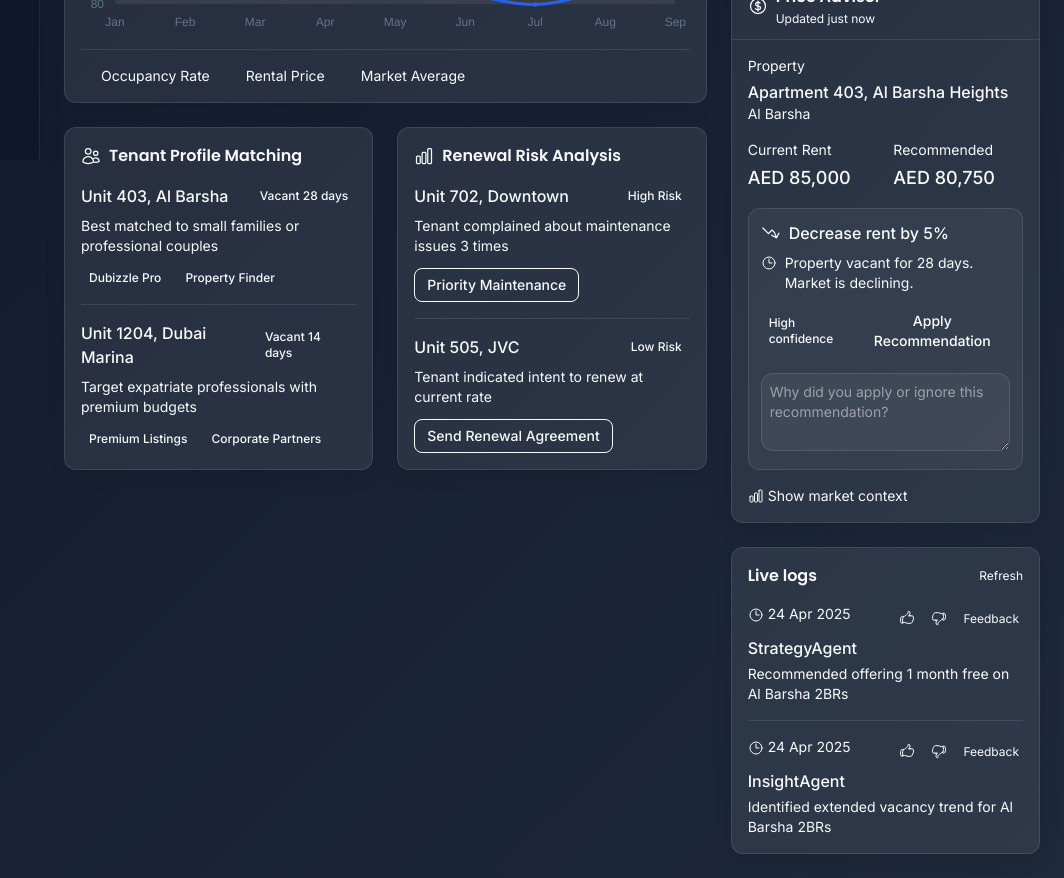
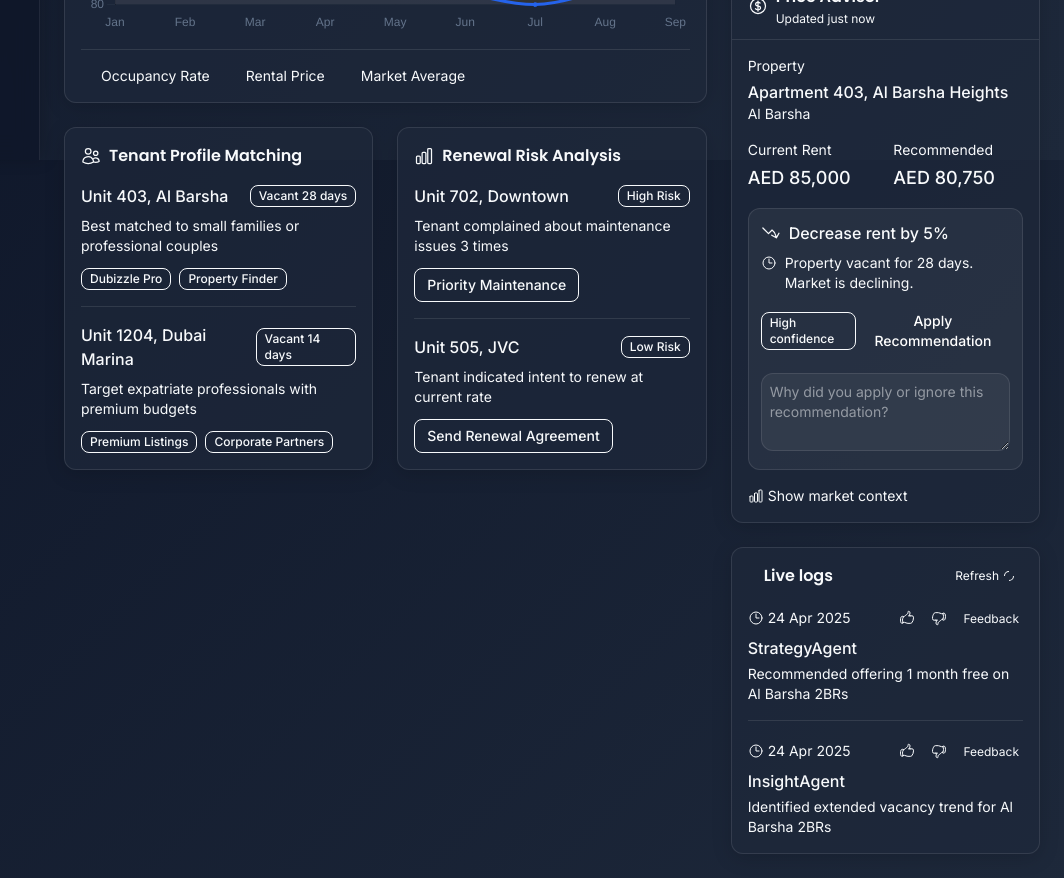
Before and after one commit to Masikarimi1/rental-ai, a React (Vite) app in the folder ui/: page / in a window 1280 px wide. Shown: the part 640-1518 px from the top of the page, without its empty margins (216-1280 px from the left). Built offline with nearby package versions, Linux system fonts and the light colour scheme; no server answers.

Commit message:
Update UI

```diff
--- a/ui/src/components/common/Badge.jsx
+++ b/ui/src/components/common/Badge.jsx
@@ -1,21 +1,25 @@
-// /gebral-Estate/ui/src/components/common/Badge.jsx
+// ui/src/components/common/Badge.jsx
 import React from 'react';
 
 const Badge = ({
   children,
-  variant = 'default', // 'default', 'success', 'warning', 'danger', 'info'
+  variant = 'default', // 'default', 'success', 'warning', 'danger', 'info', 'primary'
   size = 'md', // 'sm', 'md', 'lg'
   rounded = 'md', // 'sm', 'md', 'lg', 'full'
   className = '',
-  icon: Icon
+  icon: Icon,
+  onClick = null,
+  isInteractive = false,
+  pulse = false,
+  glow = false
 }) => {
   const variantClasses = {
-    default: 'bg-gray-dark/30 text-gray-light',
-    primary: 'bg-primary/20 text-primary-light',
-    success: 'bg-success/20 text-success',
-    warning: 'bg-warning/20 text-warning',
-    danger: 'bg-danger/20 text-danger',
-    info: 'bg-info/20 text-info',
+    default: 'bg-gray-dark/40 text-gray-light border border-gray-dark/60',
+    primary: 'bg-primary/20 text-primary-light border border-primary/30',
+    success: 'bg-success/20 text-success border border-success/30',
+    warning: 'bg-warning/20 text-warning border border-warning/30',
+    danger: 'bg-danger/20 text-danger border border-danger/30',
+    info: 'bg-info/20 text-info border border-info/30',
   };
 
   const sizeClasses = {
@@ -31,10 +35,37 @@ const Badge = ({
     full: 'rounded-full'
   };
 
+  const interactiveClasses = isInteractive || onClick
+    ? 'cursor-pointer transition-transform hover:scale-105 active:scale-95 hover:shadow-md'
+    : '';
+
+  const pulseClass = pulse ? 'animate-pulse' : '';
+  const glowClass = glow ? `shadow-${variant}-glow` : '';
+
   return (
-    <span className={`inline-flex items-center font-medium ${variantClasses[variant]} ${sizeClasses[size]} ${roundedClasses[rounded]} ${className}`}>
-      {Icon && <Icon className="w-3.5 h-3.5 mr-1" />}
+    <span
+      onClick={onClick}
+      className={`
+        inline-flex items-center font-medium
+        ${variantClasses[variant]}
+        ${sizeClasses[size]}
+        ${roundedClasses[rounded]}
+        ${interactiveClasses}
+        ${pulseClass}
+        ${glowClass}
+        transition-all duration-200
+        ${className}
+      `}
+      role={onClick ? 'button' : undefined}
+      tabIndex={onClick ? 0 : undefined}
+    >
+      {Icon && <Icon className={`w-3.5 h-3.5 mr-1 ${pulse ? 'animate-pulse' : ''}`} />}
       {children}
+
+      {/* Pulsing glow effect when badge has pulse={true} */}
+      {pulse && variant !== 'default' && (
+        <span className={`absolute inset-0 rounded-${rounded} bg-${variant === 'primary' ? 'primary' : variant}/10 animate-ping opacity-75`}></span>
+      )}
     </span>
   );
 };
--- a/ui/src/components/common/Button.jsx
+++ b/ui/src/components/common/Button.jsx
@@ -1,5 +1,5 @@
-// /gebral-Estate/ui/src/components/common/Button.jsx
-import React from 'react';
+// ui/src/components/common/Button.jsx
+import React, { useState } from 'react';
 
 const Button = ({
   children,
@@ -13,18 +13,24 @@ const Button = ({
   disabled = false,
   onClick,
   className = '',
-  type = 'button'
+  type = 'button',
+  activeState = false,
+  animationEffect = 'ripple' // 'ripple', 'scale', 'none'
 }) => {
+  const [isRippling, setIsRippling] = useState(false);
+  const [rippleX, setRippleX] = useState(0);
+  const [rippleY, setRippleY] = useState(0);
+
   const variantClasses = {
-    primary: 'bg-primary hover:bg-primary-dark text-white',
-    secondary: 'bg-secondary hover:bg-secondary-dark text-white',
-    success: 'bg-success hover:bg-success/90 text-white',
-    danger: 'bg-danger hover:bg-danger/90 text-white',
-    warning: 'bg-warning hover:bg-warning/90 text-white',
-    info: 'bg-info hover:bg-info/90 text-white',
-    ghost: 'bg-transparent hover:bg-white/10 text-gray-light hover:text-white',
-    outline: 'bg-transparent border border-gray-light hover:border-white text-gray-light hover:text-white',
-    glass: 'glass text-white hover:bg-white/10',
+    primary: 'bg-primary hover:bg-primary-dark text-white active:bg-primary-dark/90',
+    secondary: 'bg-secondary hover:bg-secondary-dark text-white active:bg-secondary-dark/90',
+    success: 'bg-success hover:bg-success/90 text-white active:bg-success/80',
+    danger: 'bg-danger hover:bg-danger/90 text-white active:bg-danger/80',
+    warning: 'bg-warning hover:bg-warning/90 text-white active:bg-warning/80',
+    info: 'bg-info hover:bg-info/90 text-white active:bg-info/80',
+    ghost: 'bg-transparent hover:bg-white/10 text-gray-light hover:text-white active:bg-white/15',
+    outline: 'bg-transparent border border-gray-light hover:border-white text-gray-light hover:text-white active:bg-white/5',
+    glass: 'glass text-white hover:bg-white/10 active:bg-white/15',
   };
 
   const sizeClasses = {
@@ -45,23 +51,65 @@ const Button = ({
 
   const widthClass = fullWidth ? 'w-full' : '';
   const disabledClass = disabled || isLoading ? 'opacity-60 cursor-not-allowed' : 'cursor-pointer';
+  const activeClass = activeState ? 'ring-2 ring-primary ring-opacity-50' : '';
+
+  // Animation classes
+  const animationClass = animationEffect === 'scale' ? 'transform transition-transform active:scale-95' : '';
+
+  const handleRipple = (e) => {
+    if (animationEffect !== 'ripple' || disabled || isLoading) return;
+
+    const button = e.currentTarget;
+    const buttonRect = button.getBoundingClientRect();
+
+    setRippleX(e.clientX - buttonRect.left);
+    setRippleY(e.clientY - buttonRect.top);
+
+    setIsRippling(true);
+
+    setTimeout(() => {
+      setIsRippling(false);
+    }, 600);
+  };
+
+  const handleClick = (e) => {
+    handleRipple(e);
+    if (onClick && !disabled && !isLoading) {
+      onClick(e);
+    }
+  };
 
   return (
     <button
       type={type}
       disabled={disabled || isLoading}
       className={`
-        inline-flex items-center justify-center font-medium transition-colors duration-200
-        focus:outline-none focus:ring-2 focus:ring-offset-2 focus:ring-primary focus:ring-opacity-50
+        relative overflow-hidden inline-flex items-center justify-center font-medium transition-colors duration-200
+        focus:outline-none ${activeClass}
         ${variantClasses[variant]}
         ${sizeClasses[size]}
         ${roundedClasses[rounded]}
         ${widthClass}
         ${disabledClass}
+        ${animationClass}
         ${className}
       `}
-      onClick={onClick}
+      onClick={handleClick}
     >
+      {isRippling && animationEffect === 'ripple' && (
+        <span
+          className="absolute bg-white/20 rounded-full animate-ripple"
+          style={{
+            left: rippleX,
+            top: rippleY,
+            width: '200%',
+            height: '200%',
+            marginLeft: '-100%',
+            marginTop: '-100%',
+          }}
+        />
+      )}
+
       {isLoading && (
         <svg className="animate-spin -ml-1 mr-2 h-4 w-4 text-current" xmlns="http://www.w3.org/2000/svg" fill="none" viewBox="0 0 24 24">
           <circle className="opacity-25" cx="12" cy="12" r="10" stroke="currentColor" strokeWidth="4"></circle>
--- a/ui/src/components/common/GlassCard.jsx
+++ b/ui/src/components/common/GlassCard.jsx
@@ -1,4 +1,4 @@
-// /gebral-Estate/ui/src/components/common/GlassCard.jsx
+// ui/src/components/common/GlassCard.jsx
 import React from 'react';
 
 const GlassCard = ({
@@ -6,9 +6,14 @@ const GlassCard = ({
   className = '',
   hoverable = false,
   onClick = null,
-  variant = 'default' // 'default', 'dark', 'light'
+  variant = 'default', // 'default', 'dark', 'light'
+  isInteractive = false,
+  isLoading = false,
+  headerContent = null,
+  footerContent = null,
+  animateEntry = false
 }) => {
-  const baseClasses = 'glass-card p-4 rounded-lg';
+  const baseClasses = 'glass-card p-4 rounded-lg relative overflow-hidden';
 
   const variantClasses = {
     default: '',
@@ -17,13 +22,44 @@ const GlassCard = ({
   };
 
   const hoverClasses = hoverable ? 'transform transition-all hover:-translate-y-1 hover:shadow-lg cursor-pointer' : '';
+  const interactiveClass = isInteractive ? 'interactive' : '';
+  const animateEntryClass = animateEntry ? 'animate-fade-in' : '';
 
   return (
     <div
-      className={`${baseClasses} ${variantClasses[variant]} ${hoverClasses} ${className}`}
+      className={`${baseClasses} ${variantClasses[variant]} ${hoverClasses} ${interactiveClass} ${animateEntryClass} ${className}`}
       onClick={onClick}
+      role={onClick ? 'button' : undefined}
+      tabIndex={onClick ? 0 : undefined}
     >
-      {children}
+      {/* Optional loading overlay */}
+      {isLoading && (
+        <div className="absolute inset-0 bg-dark-deeper/40 backdrop-blur-sm flex items-center justify-center z-10 rounded-lg">
+          <div className="flex flex-col items-center">
+            <div className="animate-spin rounded-full h-8 w-8 border-b-2 border-primary mb-2"></div>
+            <span className="text-sm text-gray-light">Loading...</span>
+          </div>
+        </div>
+      )}
+
+      {/* Optional header content */}
+      {headerContent && (
+        <div className="px-1 py-2 mb-3 border-b border-white/10">
+          {headerContent}
+        </div>
+      )}
+
+      {/* Main content */}
+      <div className={`${headerContent || footerContent ? 'px-1' : ''}`}>
+        {children}
+      </div>
+
+      {/* Optional footer content */}
+      {footerContent && (
+        <div className="px-1 py-2 mt-3 border-t border-white/10">
+          {footerContent}
+        </div>
+      )}
     </div>
   );
 };
--- a/ui/src/components/dashboard/LiveLogs.jsx
+++ b/ui/src/components/dashboard/LiveLogs.jsx
@@ -1,4 +1,4 @@
-// /gebral-Estate/ui/src/components/dashboard/LiveLogs.jsx
+// ui/src/components/dashboard/LiveLogs.jsx
 import React, { useState, useEffect } from 'react';
 import GlassCard from '../common/GlassCard';
 import Button from '../common/Button';
@@ -66,6 +66,19 @@ const LiveLogs = () => {
       // Find the log
       const log = logs.find((l) => l.id === logId);
       if (!log) return;
+
+      // Only allow changing feedback if different from current
+      if (log.feedback === type) {
+        // Toggle off if clicking the same feedback
+        setLogs(prevLogs =>
+          prevLogs.map(log =>
+            log.id === logId
+              ? { ...log, feedback: null }
+              : log
+          )
+        );
+        return;
+      }
 
       // Update UI immediately
       setLogs(prevLogs =>
@@ -135,27 +148,51 @@ const LiveLogs = () => {
   };
 
   return (
-    <GlassCard>
+    <GlassCard className="relative">
+      {/* Loading overlay */}
+      {isLoading && (
+        <div className="absolute inset-0 bg-dark-deeper/30 backdrop-blur-sm flex items-center justify-center rounded-lg z-10">
+          <div className="animate-spin rounded-full h-8 w-8 border-b-2 border-primary"></div>
+        </div>
+      )}
+
       <div className="flex items-center justify-between mb-4">
-        <h3 className="font-semibold">Live logs</h3>
+        <h3 className="font-semibold flex items-center">
+          <div className="relative mr-2">
+            <div className="w-2 h-2 bg-primary rounded-full absolute"></div>
+            <div className="w-2 h-2 bg-primary rounded-full animate-ping"></div>
+          </div>
+          Live logs
+        </h3>
 
-        {isLoading ? (
-          <div className="animate-pulse text-xs text-gray-light">Updating...</div>
-        ) : (
         <button
           onClick={fetchData}
-            className="text-xs text-gray-light hover:text-white"
+          className="text-xs text-gray-light hover:text-white transition-colors duration-200
+                     hover:bg-white/10 px-2 py-1 rounded flex items-center"
+          disabled={isLoading}
         >
-            Refresh
+          <span className="mr-1">Refresh</span>
+          <svg className={`w-3 h-3 ${isLoading ? 'animate-spin' : ''}`} viewBox="0 0 24 24">
+            <path fill="currentColor" d="M12 4V2A10 10 0 0 0 2 12h2a8 8 0 0 1 8-8Z" />
+            <path fill="currentColor" d="M12 20v2a10 10 0 0 0 10-10h-2a8 8 0 0 1-8 8Z" />
+          </svg>
         </button>
-        )}
       </div>
 
       <div className="space-y-4">
-        {logs.map((log, index) => (
-          <div key={log.id || index} className={index < logs.length - 1 ? "pb-4 border-b border-white/10" : ""}>
+        {logs.length === 0 ? (
+          <div className="text-center py-4 text-gray-light animate-pulse">
+            No logs available
+          </div>
+        ) : (
+          logs.map((log, index) => (
+            <div
+              key={log.id || index}
+              className={`${index < logs.length - 1 ? "pb-4 border-b border-white/10" : ""}
+                          transition-all duration-300 ${expandedFeedback === log.id ? 'bg-white/5 p-3 -mx-3 rounded-lg' : ''}`}
+            >
               <div className="text-sm text-gray-light mb-1 flex justify-between">
-              <div>
+                <div className="flex items-center">
                   <ClockIcon className="w-4 h-4 inline mr-1" />
                   {log.time}
                 </div>
@@ -163,26 +200,38 @@ const LiveLogs = () => {
                 {/* Thumbs up/down buttons */}
                 <div className="flex space-x-2">
                   <button
-                  className={`p-1 rounded hover:bg-white/10 ${log.feedback === 'up' ? 'text-success' : 'text-gray-light'}`}
+                    className={`p-1 rounded transition-all duration-200
+                                ${log.feedback === 'up'
+                                  ? 'text-success bg-success/10 feedback-btn liked'
+                                  : 'text-gray-light hover:bg-white/10 feedback-btn'}`}
                     onClick={() => handleFeedbackClick('up', log.id)}
                     type="button"
+                    aria-label="Like"
                   >
-                  <HandThumbUpIcon className="w-4 h-4" />
+                    <HandThumbUpIcon className={`w-4 h-4 transform transition-transform ${log.feedback === 'up' ? 'scale-110' : ''}`} />
                   </button>
                   <button
-                  className={`p-1 rounded hover:bg-white/10 ${log.feedback === 'down' ? 'text-danger' : 'text-gray-light'}`}
+                    className={`p-1 rounded transition-all duration-200
+                                ${log.feedback === 'down'
+                                  ? 'text-danger bg-danger/10 feedback-btn disliked'
+                                  : 'text-gray-light hover:bg-white/10 feedback-btn'}`}
                     onClick={() => handleFeedbackClick('down', log.id)}
                     type="button"
+                    aria-label="Dislike"
                   >
-                  <HandThumbDownIcon className="w-4 h-4" />
+                    <HandThumbDownIcon className={`w-4 h-4 transform transition-transform ${log.feedback === 'down' ? 'scale-110' : ''}`} />
                   </button>
                   <button
-                  className="p-1 rounded hover:bg-white/10 text-gray-light"
+                    className={`p-1 rounded transition-all duration-200
+                                ${expandedFeedback === log.id
+                                  ? 'text-primary bg-primary/10 feedback-btn active'
+                                  : 'text-gray-light hover:bg-white/10 feedback-btn'}`}
                     onClick={() => toggleFeedbackInput(log.id)}
                     type="button"
+                    aria-label={expandedFeedback === log.id ? "Close feedback" : "Add feedback"}
                   >
                     {expandedFeedback === log.id ? (
-                    <XMarkIcon className="w-4 h-4" />
+                      <XMarkIcon className="w-4 h-4 animate-scale" />
                     ) : (
                       <span className="text-xs">Feedback</span>
                     )}
@@ -193,31 +242,28 @@ const LiveLogs = () => {
               <div className="font-medium">{log.agent}</div>
               <div className="text-sm text-gray-light mt-1">{log.action}</div>
 
-            {/* Feedback input area */}
+              {/* Feedback input area with animation */}
               {expandedFeedback === log.id && (
-              <div className="mt-2 relative">
+                <div className="mt-2 relative animate-slide-in">
                   <textarea
-                  className="w-full bg-white/5 border border-white/10 rounded-lg py-1 px-2 text-sm focus:outline-none focus:border-primary-light"
+                    className="w-full bg-white/5 border border-white/10 rounded-lg py-1 px-2 text-sm focus:outline-none focus:border-primary-light transition-colors duration-200"
                     placeholder="Add your feedback..."
                     rows="2"
                     value={feedbackText}
                     onChange={(e) => setFeedbackText(e.target.value)}
                   ></textarea>
                   <button
-                  className="absolute right-2 bottom-2 text-primary hover:text-primary-light"
+                    className="absolute right-2 bottom-2 text-primary hover:text-primary-light transition-colors duration-200"
                     onClick={() => submitFeedback(log.id)}
+                    disabled={!feedbackText.trim()}
                   >
-                  <PaperAirplaneIcon className="w-4 h-4" />
+                    <PaperAirplaneIcon className={`w-4 h-4 transition-transform duration-200
+                                                  ${feedbackText.trim() ? 'transform hover:translate-x-1' : 'opacity-50'}`} />
                   </button>
                 </div>
               )}
             </div>
-        ))}
-
-        {logs.length === 0 && (
-          <div className="text-center py-4 text-gray-light">
-            No logs available
-          </div>
+          ))
         )}
       </div>
     </GlassCard>
--- a/ui/src/components/layout/PersonaSelector.jsx
+++ b/ui/src/components/layout/PersonaSelector.jsx
@@ -56,7 +56,7 @@ const PersonaSelector = () => {
           leaveFrom="opacity-100"
           leaveTo="opacity-0"
         >
-          <Listbox.Options className="absolute w-full py-1 mt-1 overflow-auto text-base bg-[#4823ee] rounded-md shadow-lg max-h-60 focus:outline-none z-10">
+          <Listbox.Options className="absolute w-full py-1 mt-1 overflow-auto text-base bg-[#27335f] rounded-md shadow-lg max-h-60 focus:outline-none z-10">
             {personas.map((persona) => (
               <Listbox.Option
                 key={persona.id}
--- a/ui/src/styles/glassmorphism.css
+++ b/ui/src/styles/glassmorphism.css
@@ -1,63 +1,135 @@
-/* /gebral-Estate/ui/src/styles/glassmorphism.css */
+/* ui/src/styles/glassmorphism.css */
 .glass {
-    background: rgba(255, 255, 255, 0.05);
+  background: rgba(30, 41, 59, 0.7); /* Darker background for better readability */
   backdrop-filter: blur(10px);
   -webkit-backdrop-filter: blur(10px);
   border: 1px solid rgba(255, 255, 255, 0.1);
-    box-shadow: 0 8px 32px 0 rgba(0, 0, 0, 0.15);
+  box-shadow: 0 8px 32px 0 rgba(0, 0, 0, 0.2);
+  transition: all 0.3s ease;
+}
+
+.glass-header {
+  background: rgba(15, 23, 42, 0.85); /* Increased opacity for production readability */
+  backdrop-filter: blur(12px);
+  -webkit-backdrop-filter: blur(12px);
+  border-bottom: 1px solid rgba(255, 255, 255, 0.1);
+  z-index: 10;
+  transition: all 0.3s ease;
 }
 
 .glass-card {
-    background: rgba(255, 255, 255, 0.08);
+  background: rgba(30, 41, 59, 0.7); /* Darker background for better contrast */
   backdrop-filter: blur(8px);
   -webkit-backdrop-filter: blur(8px);
-    border-radius: var(--radius-lg);
+  border-radius: 0.75rem;
   border: 1px solid rgba(255, 255, 255, 0.1);
-    box-shadow: 0 4px 20px 0 rgba(0, 0, 0, 0.1);
-    transition: transform var(--transition-normal), box-shadow var(--transition-normal);
+  box-shadow: 0 4px 20px 0 rgba(0, 0, 0, 0.15);
+  transition: transform 0.3s ease, box-shadow 0.3s ease, background-color 0.3s ease;
 }
 
 .glass-card:hover {
   transform: translateY(-5px);
-    box-shadow: 0 10px 30px 0 rgba(0, 0, 0, 0.2);
+  box-shadow: 0 10px 30px 0 rgba(0, 0, 0, 0.25);
+  background: rgba(30, 41, 59, 0.8); /* Slightly darker on hover for feedback */
+}
+
+.glass-card.interactive {
+  cursor: pointer;
 }
 
 .glass-dark {
-    background: rgba(15, 23, 42, 0.7);
+  background: rgba(15, 23, 42, 0.8); /* Increased opacity */
   backdrop-filter: blur(8px);
   -webkit-backdrop-filter: blur(8px);
   border: 1px solid rgba(255, 255, 255, 0.08);
+  transition: all 0.3s ease;
 }
 
 .glass-sidebar {
-    background: rgba(15, 23, 42, 0.8);
+  background: rgba(15, 23, 42, 0.9); /* Increased opacity for better readability */
   backdrop-filter: blur(12px);
   -webkit-backdrop-filter: blur(12px);
   border-right: 1px solid rgba(255, 255, 255, 0.08);
-    box-shadow: 5px 0 15px rgba(0, 0, 0, 0.1);
+  box-shadow: 5px 0 15px rgba(0, 0, 0, 0.15);
+  transition: all 0.3s ease;
 }
 
 .gradient-bg {
-    background: linear-gradient(135deg, var(--bg-gradient-start), var(--bg-gradient-end));
+  background: linear-gradient(135deg, #0f172a, #1e293b);
+  background-attachment: fixed; /* Ensures the gradient stays fixed during scroll */
 }
 
-  .highlight-border {
-    position: relative;
+/* Interactive element animations */
+.interactive-icon {
+  transition: transform 0.2s ease, color 0.2s ease;
 }
 
-  .highlight-border::after {
-    content: '';
-    position: absolute;
-    top: 0;
-    left: 0;
-    width: 100%;
-    height: 100%;
-    border-radius: inherit;
-    border: 1px solid transparent;
-    background: linear-gradient(135deg, rgba(255, 255, 255, 0.2), rgba(255, 255, 255, 0.05)) border-box;
-    mask: linear-gradient(#fff 0 0) padding-box, linear-gradient(#fff 0 0);
-    -webkit-mask: linear-gradient(#fff 0 0) padding-box, linear-gradient(#fff 0 0);
-    -webkit-mask-composite: destination-out;
-    mask-composite: exclude;
-    pointer-events: none;
+.interactive-icon:hover {
+  transform: scale(1.1);
 }
+
+.interactive-icon.active {
+  color: var(--primary);
+  transform: scale(1.1);
+}
+
+.feedback-btn {
+  transition: all 0.2s ease;
+}
+
+.feedback-btn:hover {
+  background-color: rgba(255, 255, 255, 0.1);
+}
+
+.feedback-btn.liked {
+  color: var(--success);
+}
+
+.feedback-btn.disliked {
+  color: var(--danger);
+}
+
+.feedback-btn.active {
+  background-color: rgba(255, 255, 255, 0.15);
+}
+
+/* Improved card and panel contrast for better readability */
+.content-panel {
+  background: rgba(30, 41, 59, 0.75);
+  backdrop-filter: blur(8px);
+  -webkit-backdrop-filter: blur(8px);
+  border-radius: 0.75rem;
+  border: 1px solid rgba(255, 255, 255, 0.1);
+  box-shadow: 0 4px 20px 0 rgba(0, 0, 0, 0.15);
+}
+
+/* New animation classes */
+.animate-scale {
+  transition: transform 0.2s ease;
+}
+
+.animate-scale:hover {
+  transform: scale(1.05);
+}
+
+.animate-slide-in {
+  animation: slideIn 0.3s ease forwards;
+}
+
+@keyframes slideIn {
+  from {
+    opacity: 0;
+    transform: translateX(-10px);
+  }
+  to {
+    opacity: 1;
+    transform: translateX(0);
+  }
+}
+
+/* Ensure glassmorphism works across browsers */
+@supports not ((-webkit-backdrop-filter: none) or (backdrop-filter: none)) {
+  .glass, .glass-card, .glass-dark, .glass-sidebar, .glass-header, .content-panel {
+    background: rgba(15, 23, 42, 0.9); /* Fallback for browsers that don't support backdrop-filter */
+  }
+}
```
Also changed, not shown: 1 other file (tests, documents, lock files or other folders). Lines whose indentation alone changed are shown as unchanged.
